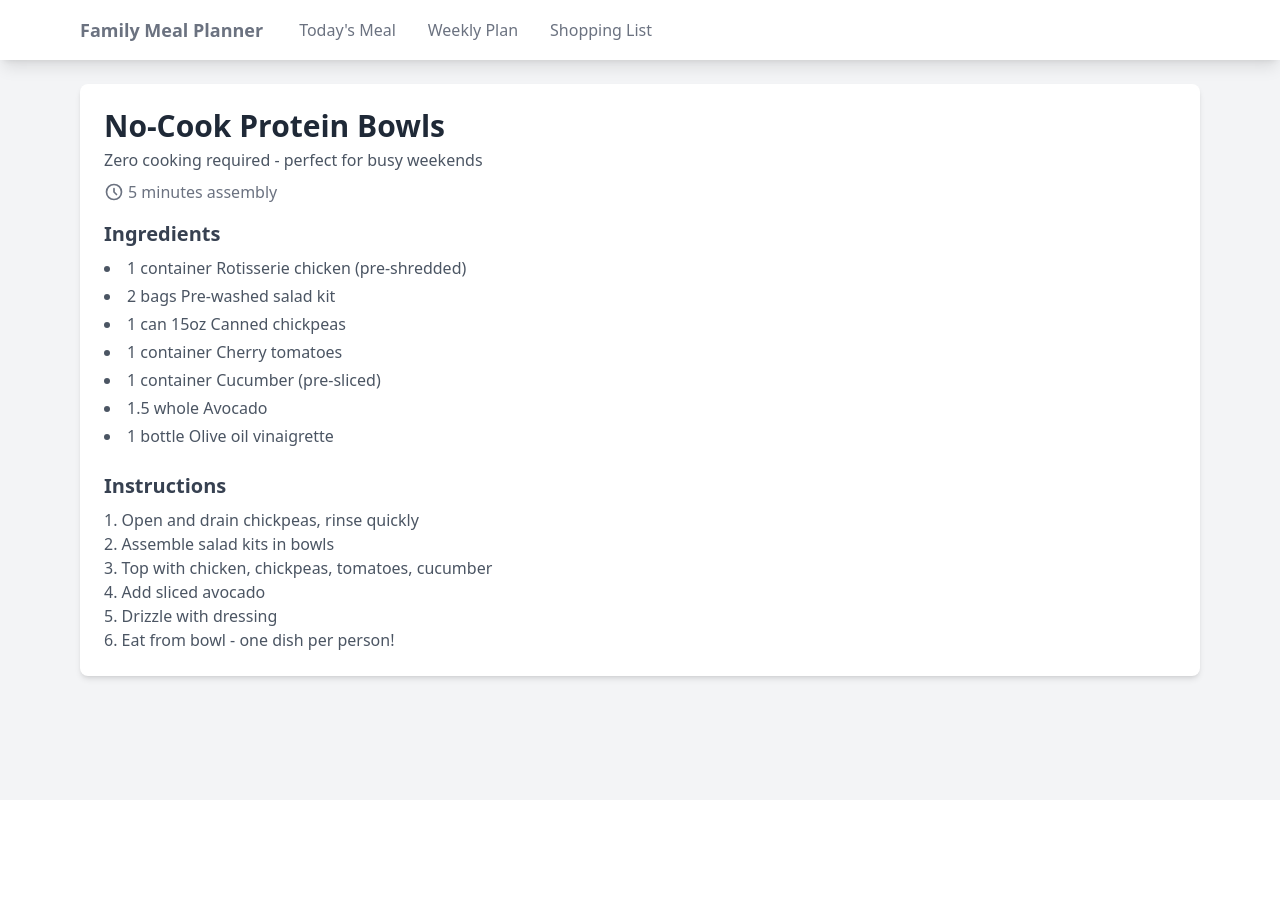
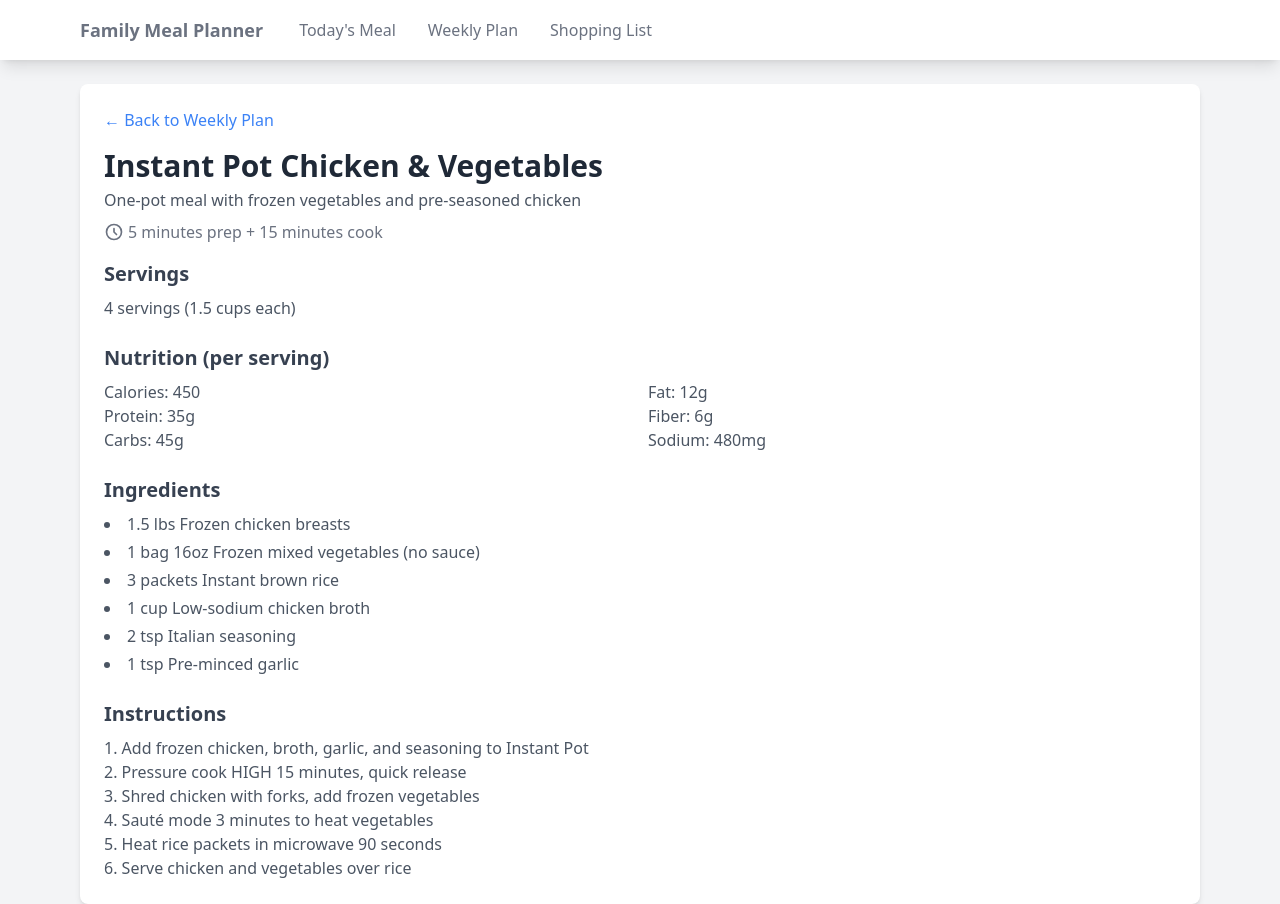
Before and after one commit to freethewhat/family-meal-planner, a React (Vite) app: page /#/meal/1 in a window 1280 px wide. Before the commit this address led to /today. Before the commit the page ends 800 px from the top, so only its background shows below. Built offline with nearby package versions, Linux system fonts and the light colour scheme.

Commit message:
feat: add MealDetail page and update routing; enhance meals data with servings and nutrition information

```diff
--- a/src/App.tsx
+++ b/src/App.tsx
@@ -1,7 +1,8 @@
-import { BrowserRouter as Router, Routes, Route, Link, Navigate } from 'react-router-dom';
+import { HashRouter as Router, Routes, Route, Link, Navigate } from 'react-router-dom';
 import TodayMeal from './pages/TodayMeal';
 import WeeklyMeals from './pages/WeeklyMeals';
 import ShoppingList from './pages/ShoppingList';
+import MealDetail from './pages/MealDetail';
 
 function App() {
   return (
@@ -30,6 +31,7 @@ function App() {
             <Route path="/today" element={<TodayMeal />} />
             <Route path="/weekly" element={<WeeklyMeals />} />
             <Route path="/shopping" element={<ShoppingList />} />
+            <Route path="/meal/:mealId" element={<MealDetail />} />
           </Routes>
         </main>
       </div>
--- a/src/data/meals.json
+++ b/src/data/meals.json
@@ -6,6 +6,27 @@
       "day": "Tuesday",
       "time": "5 minutes prep + 15 minutes cook",
       "description": "One-pot meal with frozen vegetables and pre-seasoned chicken",
+      "servings": {
+        "count": 4,
+        "size": "1.5 cups"
+      },
+      "nutrition": {
+        "perServing": {
+          "calories": 450,
+          "protein": 35,
+          "carbohydrates": 45,
+          "fat": 12,
+          "fiber": 6,
+          "sodium": 480
+        },
+        "dailyValues": {
+          "protein": "70%",
+          "fiber": "24%",
+          "vitaminA": "45%",
+          "vitaminC": "60%",
+          "iron": "15%"
+        }
+      },
       "ingredients": [
         { "name": "Frozen chicken breasts", "amount": "1.5", "unit": "lbs" },
         { "name": "Frozen mixed vegetables (no sauce)", "amount": "1", "unit": "bag 16oz" },
--- /dev/null
+++ b/src/pages/MealDetail.tsx
@@ -0,0 +1,83 @@
+import { useParams, Link } from 'react-router-dom';
+import mealsData from '../data/meals.json';
+
+function MealDetail() {
+  const { mealId } = useParams();
+  const meal = mealsData.meals.find(m => m.id === Number(mealId));
+
+  if (!meal) {
+    return (
+      <div className="text-center py-8">
+        <h2 className="text-2xl font-bold text-gray-700">Meal not found</h2>
+        <Link to="/weekly" className="text-blue-500 hover:text-blue-700 mt-4 inline-block">
+          Back to Weekly Plan
+        </Link>
+      </div>
+    );
+  }
+
+  return (
+    <div className="bg-white rounded-lg shadow-md p-6">
+      <div className="mb-4">
+        <Link to="/weekly" className="text-blue-500 hover:text-blue-700 mb-4 inline-block">
+          ← Back to Weekly Plan
+        </Link>
+        <h1 className="text-3xl font-bold text-gray-800">{meal.name}</h1>
+        <p className="text-gray-600 mt-1">{meal.description}</p>
+        <div className="flex items-center mt-2 text-gray-500">
+          <svg className="w-5 h-5 mr-1" fill="none" stroke="currentColor" viewBox="0 0 24 24">
+            <path strokeLinecap="round" strokeLinejoin="round" strokeWidth="2" d="M12 8v4l3 3m6-3a9 9 0 11-18 0 9 9 0 0118 0z" />
+          </svg>
+          <span>{meal.time}</span>
+        </div>
+      </div>
+
+      {meal.servings && (
+        <div className="mb-6">
+          <h2 className="text-xl font-semibold text-gray-700 mb-2">Servings</h2>
+          <p className="text-gray-600">
+            {meal.servings.count} servings ({meal.servings.size} each)
+          </p>
+        </div>
+      )}
+
+      {meal.nutrition && (
+        <div className="mb-6">
+          <h2 className="text-xl font-semibold text-gray-700 mb-2">Nutrition (per serving)</h2>
+          <div className="grid grid-cols-2 gap-4">
+            <div>
+              <p className="text-gray-600">Calories: {meal.nutrition.perServing.calories}</p>
+              <p className="text-gray-600">Protein: {meal.nutrition.perServing.protein}g</p>
+              <p className="text-gray-600">Carbs: {meal.nutrition.perServing.carbohydrates}g</p>
+            </div>
+            <div>
+              <p className="text-gray-600">Fat: {meal.nutrition.perServing.fat}g</p>
+              <p className="text-gray-600">Fiber: {meal.nutrition.perServing.fiber}g</p>
+              <p className="text-gray-600">Sodium: {meal.nutrition.perServing.sodium}mg</p>
+            </div>
+          </div>
+        </div>
+      )}
+
+      <div className="mb-6">
+        <h2 className="text-xl font-semibold text-gray-700 mb-2">Ingredients</h2>
+        <ul className="list-disc list-inside space-y-1">
+          {meal.ingredients.map((ingredient, index) => (
+            <li key={index} className="text-gray-600">
+              {ingredient.amount} {ingredient.unit} {ingredient.name}
+            </li>
+          ))}
+        </ul>
+      </div>
+
+      <div>
+        <h2 className="text-xl font-semibold text-gray-700 mb-2">Instructions</h2>
+        <div className="whitespace-pre-line text-gray-600">
+          {meal.instructions}
+        </div>
+      </div>
+    </div>
+  );
+}
+
+export default MealDetail;
--- a/src/pages/WeeklyMeals.tsx
+++ b/src/pages/WeeklyMeals.tsx
@@ -1,3 +1,4 @@
+import { Link } from 'react-router-dom';
 import mealsData from '../data/meals.json';
 
 function WeeklyMeals() {
@@ -18,7 +19,9 @@ function WeeklyMeals() {
               {meal ? (
                 <div>
                   <div className="mb-4">
-                    <h3 className="text-xl font-medium text-gray-800">{meal.name}</h3>
+                    <Link to={`/meal/${meal.id}`} className="text-xl font-medium text-gray-800 hover:text-blue-600">
+                      {meal.name}
+                    </Link>
                     <p className="text-gray-600 mt-1">{meal.description}</p>
                     <div className="flex items-center mt-2 text-gray-500">
                       <svg className="w-5 h-5 mr-1" fill="none" stroke="currentColor" viewBox="0 0 24 24">
```
Also changed, not shown: public/index.html (added, +24 -0 lines).
